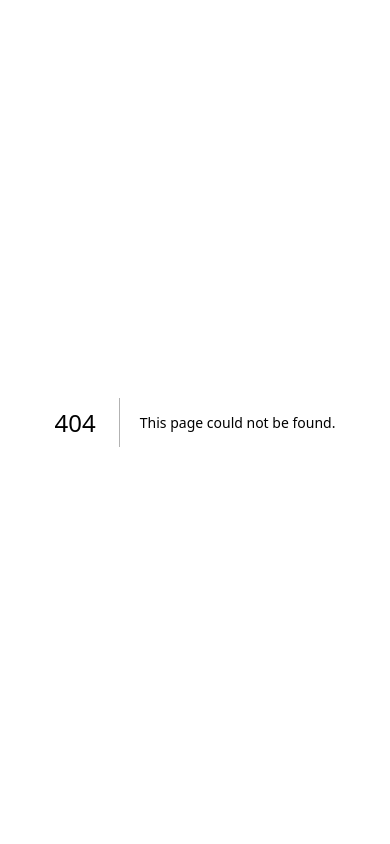
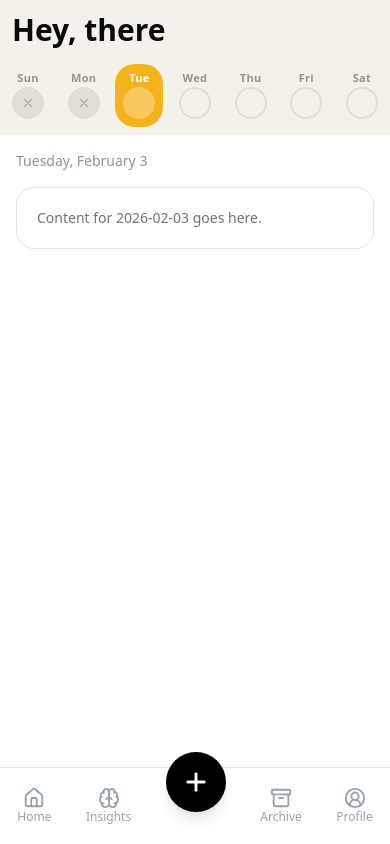
Before and after one commit to sidharthsangelia/where-my-evening-went, a Next.js app: page /dashboard/2026-02-03 in a window 390 px wide. Before the commit this address had no page. Built offline with nearby package versions, Linux system fonts and the light colour scheme; no server answers; the database is empty.

Commit message:
added clickable days to mobile header and dynamic routes for each day

```diff
--- /dev/null
+++ b/app/(app)/dashboard/[date]/page.tsx
@@ -0,0 +1,53 @@
+import MobileHeader from "@/components/MobileHeader";
+import { parseDateParam, toDateParam } from "@/lib/week";
+import { notFound } from "next/navigation";
+
+interface Props {
+  params: Promise<{ date: string }>;
+}
+
+export default async function DashboardDatePage({ params }: Props) {
+  const { date } = await params;  // ← unwrap first
+
+  if (!/^\d{4}-\d{2}-\d{2}$/.test(date)) {
+    notFound();
+  }
+
+  const selectedDate = parseDateParam(date);
+
+  const displayDate = selectedDate.toLocaleDateString("en-US", {
+    weekday: "long",
+    month: "long",
+    day: "numeric",
+  });
+
+  return (
+    <>
+      <MobileHeader />
+      <main className="px-4 pt-4 pb-24">
+        <p className="text-sm text-[#9a9185] font-medium mb-4">{displayDate}</p>
+        <DayContent date={date} />
+      </main>
+    </>
+  );
+}
+
+/** Placeholder — swap this out for your real entry/content component */
+function DayContent({ date }: { date: string }) {
+  return (
+    <div className="rounded-2xl bg-white border border-[#e8e4da] p-5 text-sm text-[#7a7168]">
+      Content for {date} goes here.
+    </div>
+  );
+}
+
+/**
+ * generateStaticParams is intentionally omitted so that all dates are
+ * rendered on-demand (dynamic). If you want to pre-render the current
+ * week, you can add it:
+ *
+ * export async function generateStaticParams() {
+ *   const week = getWeek();
+ *   return week.map((d) => ({ date: d.dateParam }));
+ * }
+ */
--- a/app/(app)/dashboard/page.tsx
+++ b/app/(app)/dashboard/page.tsx
@@ -1,14 +1,12 @@
-import MobileHeader from "@/components/MobileHeader";
-import React from "react";
+import { redirect } from "next/navigation";
+import { todayParam } from "@/lib/week";
 
-export default function page() {
-  return (
-    <>
-      <MobileHeader />
-
-      <div className="">
-        <h1 className="text-xl font-semi-bold">Dashboard page </h1>
-      </div>
-    </>
-  );
+/**
+ * /dashboard → /dashboard/YYYY-MM-DD (today)
+ *
+ * This keeps the URL canonical so WeekStrip's active-highlight logic
+ * (which reads params.date) always has a date to match against.
+ */
+export default function DashboardRootPage() {
+  redirect(`/dashboard/${todayParam()}`);
 }
--- a/components/MobileHeader.tsx
+++ b/components/MobileHeader.tsx
@@ -2,6 +2,8 @@ import { auth } from "@clerk/nextjs/server";
 import prisma from "@/lib/prisma";
 import { getWeek, buildStatusMap } from "@/lib/week";
 import { getWeeklyLoggedDates } from "@/actions/activity";
+import WeekStrip from "./WeekStipe";
+
 
 export default async function MobileHeader() {
   const { userId } = await auth();
@@ -18,73 +20,11 @@ export default async function MobileHeader() {
   const statusMap = buildStatusMap(week, loggedDates);
 
   return (
-    <header className=" bg-[#f4f1e8]">
-      <h1 className="text-3xl font-semibold mb-4 pt-3 pl-3">
-        Hey, {user?.name ?? "there"}
-      </h1>
-
-      <div className="flex">
-        {week.map((day) => {
-          const status = statusMap[day.label] ?? "empty";
-          const isToday = day.isToday;
-
-          return (
-            <div key={day.label} className="flex flex-col items-center">
-              <div
-                className={`flex flex-col items-center gap-1 px-2 py-2 transition-all ${
-                  isToday ? "bg-[#f5b21b] rounded-full" : ""
-                }`}
-              >
-                <span
-                  className={`text-xs font-medium ${
-                    isToday ? "text-white" : "text-[#4a463f]"
-                  }`}
-                >
-                  {day.label}
-                </span>
-
-                <div
-                  className={`w-9 h-9 rounded-full flex items-center justify-center ${
-                    status === "logged"
-                      ? isToday
-                        ? "bg-white"
-                        : "bg-[#f5b21b]"
-                      : status === "missed"
-                        ? "bg-[#d9d6cd]"
-                        : isToday
-                          ? "bg-white/30"
-                          : "border-2 border-[#d9d6cd]"
-                  }`}
-                >
-                  {status === "logged" && (
-                    <svg
-                      viewBox="0 0 24 24"
-                      className={`w-4 h-4 stroke-2 ${
-                        isToday ? "stroke-[#f5b21b]" : "stroke-white"
-                      }`}
-                      fill="none"
-                      strokeLinecap="round"
-                      strokeLinejoin="round"
-                    >
-                      <path d="M5 13l4 4L19 7" />
-                    </svg>
-                  )}
-                  {status === "missed" && (
-                    <svg
-                      viewBox="0 0 24 24"
-                      className="w-4 h-4 stroke-[#5a544a] stroke-2"
-                      fill="none"
-                      strokeLinecap="round"
-                    >
-                      <path d="M18 6L6 18M6 6l12 12" />
-                    </svg>
-                  )}
-                </div>
-              </div>
-            </div>
-          );
-        })}
-      </div>
-    </header>
+ <header className="bg-[#f4f1e8] pb-2 pt-3">
+  <h1 className="text-3xl font-semibold mb-4 px-3">
+    Hey, {user?.name?.split(" ")[0] ?? "there"}
+  </h1>
+  <WeekStrip week={week} statusMap={statusMap} />
+</header>
   );
 }
--- /dev/null
+++ b/components/WeekStipe.tsx
@@ -0,0 +1,97 @@
+"use client";
+
+import Link from "next/link";
+import { useParams } from "next/navigation";
+import { WeekDay, DayStatus } from "@/lib/week";
+
+interface WeekStripProps {
+  week: WeekDay[];
+  statusMap: Record<string, DayStatus>;
+}
+
+export default function WeekStrip({ week, statusMap }: WeekStripProps) {
+  const params = useParams();
+  const activeDateParam = params?.date as string | undefined;
+
+  return (
+    <div className="flex justify-between w-full px-1">
+      {week.map((day) => {
+        const status = statusMap[day.label] ?? "empty";
+        const isToday = day.isToday;
+        const isActive =
+          activeDateParam === day.dateParam ||
+          (!activeDateParam && isToday);
+
+        return (
+          <Link
+            key={day.dateParam}
+            href={`/dashboard/${day.dateParam}`}
+            prefetch={true}
+            className="flex flex-col items-center focus:outline-none"
+          >
+            {/* Pill — sized to content, not to the cell */}
+            <div
+              className={`
+                flex flex-col items-center gap-1 px-2 py-2
+                transition-all duration-200
+                ${isActive ? "bg-[#f5b21b] rounded-[20px]" : ""}
+              `}
+            >
+              {/* Day label */}
+              <span
+                className={`text-[11px] font-semibold tracking-wide leading-none ${
+                  isActive ? "text-white" : "text-[#9a9185]"
+                }`}
+              >
+                {day.label}
+              </span>
+
+              {/* Status circle */}
+              <div
+                className={`
+                  w-8 h-8 rounded-full flex items-center justify-center
+                  transition-colors duration-200
+                  ${
+                    status === "logged"
+                      ? isActive
+                        ? "bg-white"
+                        : "bg-[#f5b21b]"
+                      : status === "missed"
+                        ? "bg-[#e0ddd5]"
+                        : isActive
+                          ? "bg-white/30"
+                          : "border-2 border-[#e0ddd5]"
+                  }
+                `}
+              >
+                {status === "logged" && (
+                  <svg
+                    viewBox="0 0 24 24"
+                    className={`w-3.5 h-3.5 stroke-2 ${
+                      isActive ? "stroke-[#f5b21b]" : "stroke-white"
+                    }`}
+                    fill="none"
+                    strokeLinecap="round"
+                    strokeLinejoin="round"
+                  >
+                    <path d="M5 13l4 4L19 7" />
+                  </svg>
+                )}
+                {status === "missed" && (
+                  <svg
+                    viewBox="0 0 24 24"
+                    className="w-3.5 h-3.5 stroke-[#b0a89e] stroke-2"
+                    fill="none"
+                    strokeLinecap="round"
+                  >
+                    <path d="M18 6L6 18M6 6l12 12" />
+                  </svg>
+                )}
+              </div>
+            </div>
+          </Link>
+        );
+      })}
+    </div>
+  );
+}
--- a/lib/week.ts
+++ b/lib/week.ts
@@ -1,17 +1,29 @@
 export type DayStatus = "logged" | "missed" | "empty";
 
 export type WeekDay = {
-  label: string;
-  fullDate: string;
+  label: string;      // "Sun", "Mon", etc.
+  fullDate: string;   // e.g. "Thu Jan 23 2025"
+  dateParam: string;  // "2025-01-23" — used in URL, timezone-safe
   date: Date;
   isToday: boolean;
   isPast: boolean;
 };
 
+/**
+ * Format a local Date as YYYY-MM-DD without UTC conversion.
+ * Using toISOString() would shift the date in negative-offset timezones.
+ */
+export function toDateParam(d: Date): string {
+  const y = d.getFullYear();
+  const m = String(d.getMonth() + 1).padStart(2, "0");
+  const day = String(d.getDate()).padStart(2, "0");
+  return `${y}-${m}-${day}`;
+}
+
 export function getWeek(): WeekDay[] {
   const today = new Date();
   const start = new Date(today);
-  start.setDate(today.getDate() - today.getDay());
+  start.setDate(today.getDate() - today.getDay()); // Sunday
 
   return Array.from({ length: 7 }).map((_, i) => {
     const d = new Date(start);
@@ -20,6 +32,7 @@ export function getWeek(): WeekDay[] {
     return {
       label: d.toLocaleDateString("en-US", { weekday: "short" }),
       fullDate: d.toDateString(),
+      dateParam: toDateParam(d),
       date: d,
       isToday: d.toDateString() === today.toDateString(),
       isPast: d < today && d.toDateString() !== today.toDateString(),
@@ -45,3 +58,14 @@ export function buildStatusMap(
 
   return map;
 }
+
+/** Parse a YYYY-MM-DD dateParam back to a local Date */
+export function parseDateParam(dateParam: string): Date {
+  const [y, m, d] = dateParam.split("-").map(Number);
+  return new Date(y, m - 1, d);
+}
+
+/** Today's dateParam string */
+export function todayParam(): string {
+  return toDateParam(new Date());
+}
```
